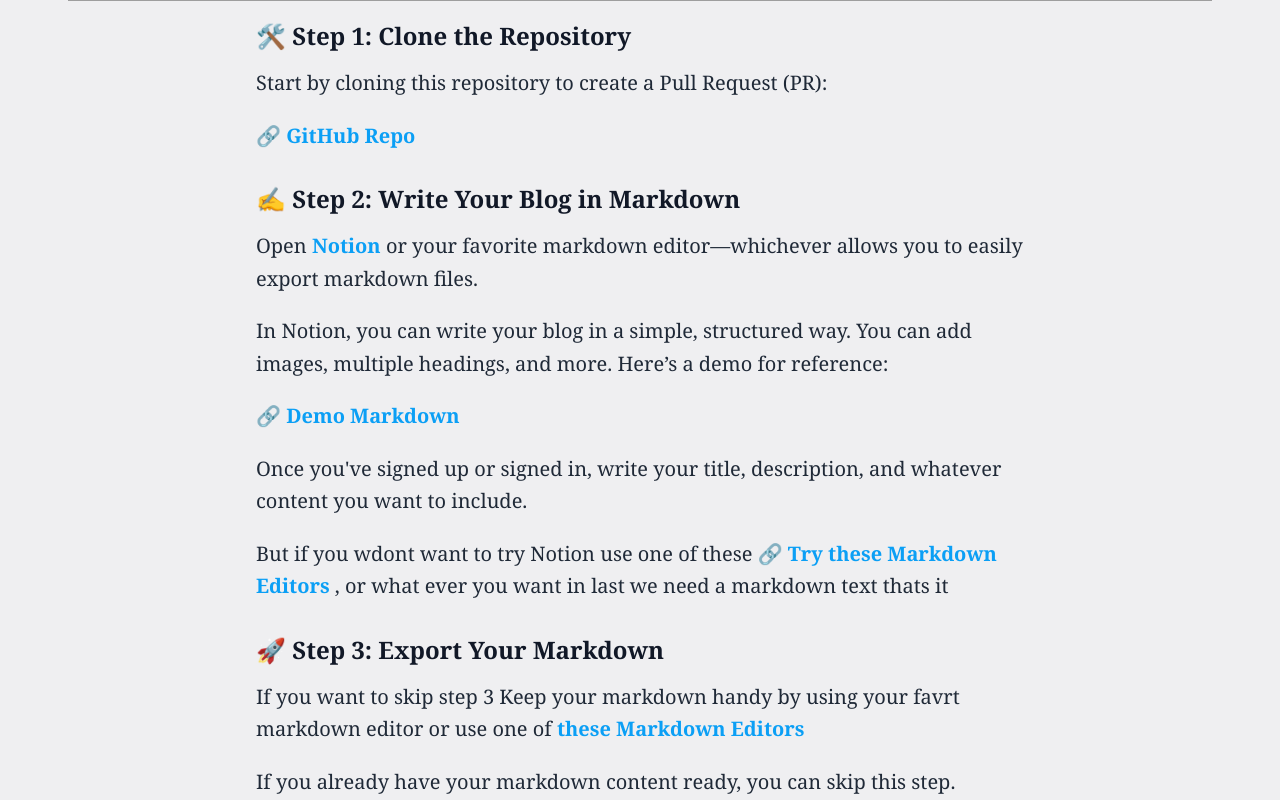
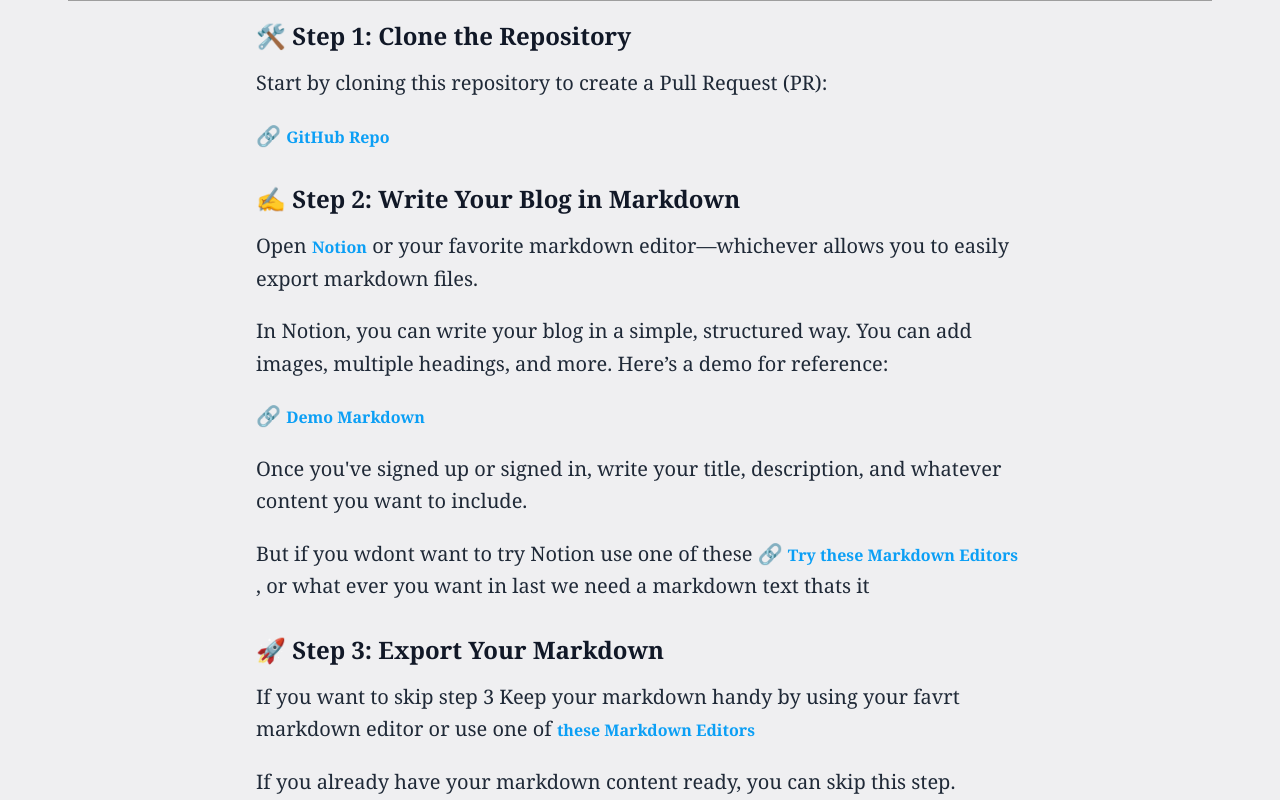
Before and after one commit to ashumsd7/heyashu, a Next.js app: page /blogs/how-to-write-blog in a window 1280 px wide. Shown: the part 820-1620 px from the top of the page. Built offline with nearby package versions, Linux system fonts and the light colour scheme; grey boxes are pictures that could not be loaded; a web font is replaced by a local one.

Commit message:
publish: Episode 2 of node js

```diff
--- a/src/components/base/Markdown.jsx
+++ b/src/components/base/Markdown.jsx
@@ -11,11 +11,19 @@ function Markdown({ content, large }) {
       components={{
         a: ({ children, ...props }) => (
           <a
-            className="text-blue-600 hover:text-blue-800 underline markdown-a"
+            className="text-blue-600 hover:text-blue-800 text-base underline markdown-a"
             {...props}
           >
             {children}
           </a>
+        ),
+        h3: ({ children, ...props }) => (
+          <h3
+            className=" mt-16"
+            {...props}
+          >
+            {children}
+          </h3>
         ),
         code: ({ children, ...props }) => (
           <code
--- a/src/data/mardown/notes/namaste-node-js-s1-by-as/e2.js
+++ b/src/data/mardown/notes/namaste-node-js-s1-by-as/e2.js
@@ -1,10 +1,11 @@
 export const  e2=`#  JavaScript on Servers
 
+![image.png](https://i.ibb.co/5chYnSQ/7.jpg)
 As we know now JS can also run outside of browsers on server.
 
 ### What is server ?
 
-avaScript runs on a server, but what exactly is a server? A server is simply a remote computer. When you run your React app locally, you call it a "local server" because your system is serving the page. A server is just a machine that provides a service or serves a page. If the computer providing this service is in a different location, like another country, it's called a remote or cloud server. Hope that makes sense! Now, let's move on…
+JavaScript runs on a server, but what exactly is a server? A server is simply a remote computer. When you run your React app locally, you call it a "local server" because your system is serving the page. A server is just a machine that provides a service or serves a page. If the computer providing this service is in a different location, like another country, it's called a remote or cloud server. Hope that makes sense! Now, let's move on…
 
 ### Client Server Communication
 
```
